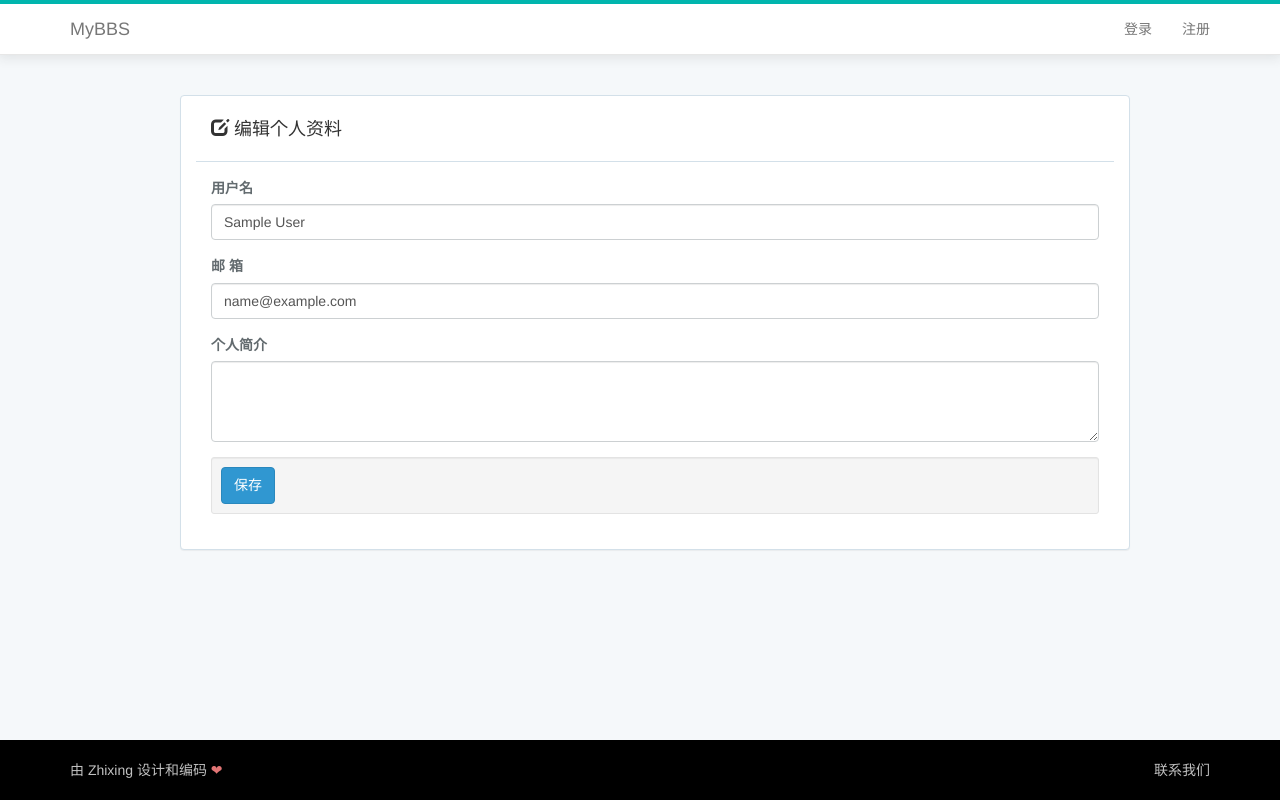
After one commit to wuxiaobu/mybbs, a Laravel app: page /users/1/edit in a window 1280 px wide. The commit adds this page. Run offline with Laravel 8, Linux system fonts and the light colour scheme; tables that the repository leaves empty hold one stand-in row (values such as "Sample post"); style sheets or scripts are compiled from the project's sources; settings files or empty folders that the repository lacks are supplied; some libraries are stand-ins or nearby versions.

Commit message:
修改个人资料

```diff
--- /dev/null
+++ b/app/Http/Controllers/UsersController.php
@@ -0,0 +1,26 @@
+<?php
+
+namespace App\Http\Controllers;
+
+use Illuminate\Http\Request;
+use App\Models\User;
+use App\Http\Requests\UserRequest;
+
+class UsersController extends Controller
+{
+    public function show(User $user)
+    {
+        return view('user.show', compact('user'));
+    }
+
+    public function edit(User $user)
+    {
+        return view('user.edit', compact('user'));
+    }
+
+    public function update(UserRequest $request, User $user)
+    {
+        $user->update($request->all());
+        return redirect()->route('users.show', $user->id)->with('success', '个人资料更新成功！');
+    }
+}
--- a/resources/views/layouts/_header.blade.php
+++ b/resources/views/layouts/_header.blade.php
@@ -39,6 +39,11 @@
 
                         <ul class="dropdown-menu" role="menu">
                             <li>
+                                <a href="{{ route('users.edit', Auth::id()) }}">
+                                    编辑资料
+                                </a>
+                            </li>
+                            <li>
                                 <a href="{{ url('logout') }}"
                                     onclick="event.preventDefault();
                                              document.getElementById('logout-form').submit();">
--- /dev/null
+++ b/resources/views/layouts/_message.blade.php
@@ -0,0 +1,20 @@
+@if (Session::has('message'))
+    <div class="alert alert-info">
+        <button type="button" class="close" data-dismiss="alert" aria-hidden="true">×</button>
+        {{ Session::get('message') }}
+    </div>
+@endif
+
+@if (Session::has('success'))
+    <div class="alert alert-success">
+        <button type="button" class="close" data-dismiss="alert" aria-hidden="true">×</button>
+        {{ Session::get('success') }}
+    </div>
+@endif
+
+@if (Session::has('danger'))
+    <div class="alert alert-danger">
+        <button type="button" class="close" data-dismiss="alert" aria-hidden="true">×</button>
+        {{ Session::get('danger') }}
+    </div>
+@endif
--- a/resources/views/layouts/app.blade.php
+++ b/resources/views/layouts/app.blade.php
@@ -18,7 +18,7 @@
         @include('layouts._header')
 
         <div class="container">
-
+            @include('layouts._message')
             @yield('content')
 
         </div>
--- /dev/null
+++ b/resources/views/layouts/error.blade.php
@@ -0,0 +1,10 @@
+@if (count($errors) > 0)
+    <div class="alert alert-danger">
+        <h4>有错误发生：</h4>
+        <ul>
+            @foreach ($errors->all() as $error)
+                <li><i class="glyphicon glyphicon-remove"></i> {{ $error }}</li>
+            @endforeach
+        </ul>
+    </div>
+@endif
--- /dev/null
+++ b/resources/views/user/edit.blade.php
@@ -0,0 +1,39 @@
+@extends('layouts.app')
+
+@section('content')
+
+<div class="container">
+    <div class="panel panel-default col-md-10 col-md-offset-1">
+        <div class="panel-heading">
+            <h4>
+                <i class="glyphicon glyphicon-edit"></i> 编辑个人资料
+            </h4>
+        </div>
+        @include('layouts.error')
+        <div class="panel-body">
+
+            <form action="{{ route('users.update', $user->id) }}" method="POST" accept-charset="UTF-8">
+                <input type="hidden" name="_method" value="PUT">
+                <input type="hidden" name="_token" value="{{ csrf_token() }}">
+
+                <div class="form-group">
+                    <label for="name-field">用户名</label>
+                    <input class="form-control" type="text" name="name" id="name-field" value="{{ old('name', $user->name ) }}" />
+                </div>
+                <div class="form-group">
+                    <label for="email-field">邮 箱</label>
+                    <input class="form-control" type="text" name="email" id="email-field" value="{{ old('email', $user->email ) }}" />
+                </div>
+                <div class="form-group">
+                    <label for="introduction-field">个人简介</label>
+                    <textarea name="introduction" id="introduction-field" class="form-control" rows="3">{{ old('introduction', $user->introduction ) }}</textarea>
+                </div>
+                <div class="well well-sm">
+                    <button type="submit" class="btn btn-primary">保存</button>
+                </div>
+            </form>
+        </div>
+    </div>
+</div>
+
+@endsection
--- a/routes/web.php
+++ b/routes/web.php
@@ -27,3 +27,5 @@ Route::get('password/reset', 'Auth\ForgotPasswordController@showLinkRequestForm'
 Route::post('password/email', 'Auth\ForgotPasswordController@sendResetLinkEmail')->name('password.email');
 Route::get('password/reset/{token}', 'Auth\ResetPasswordController@showResetForm')->name('password.reset');
 Route::post('password/reset', 'Auth\ResetPasswordController@reset');
+
+Route::resource('users', 'UsersController', ['only' => ['show', 'update', 'edit']]);
```
Also changed, not shown: app/Http/Requests/UserRequest.php (added, +33 -0 lines), resources/views/user/show.blade.php (added, +47 -0 lines).
